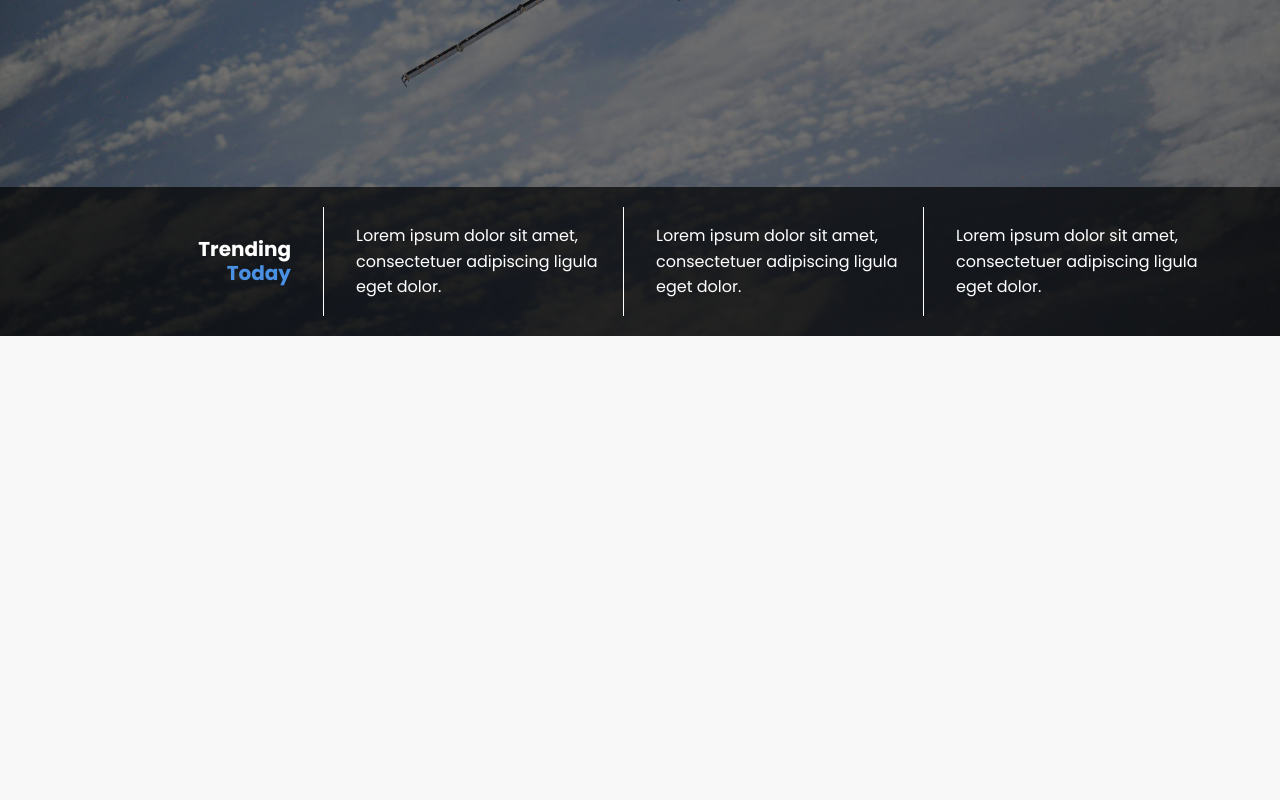
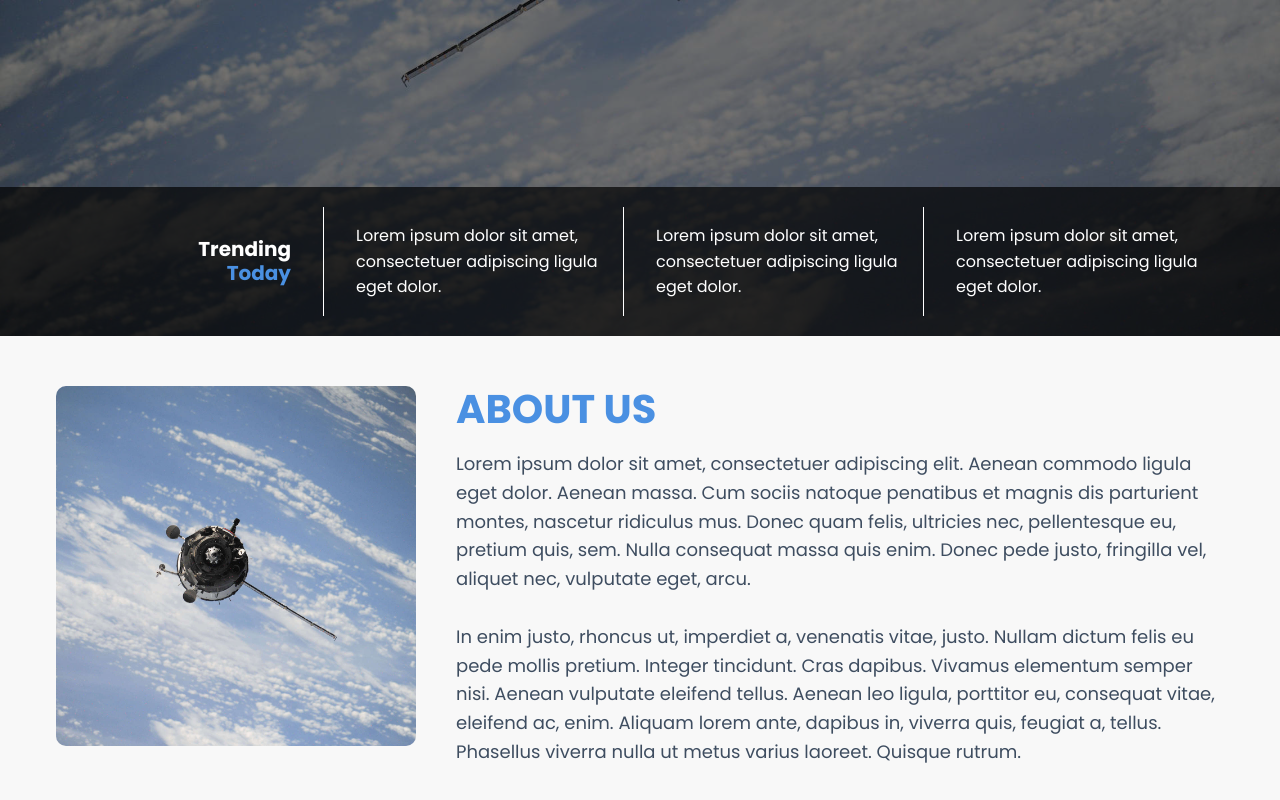
Before and after one commit to thais-falbo/landing-page, a React (Create React App) app: page / in a window 1280 px wide. Shown: the part 464-1264 px from the top of the page. Before the commit the page ends 800 px from the top, so only its background shows below. Built offline with nearby package versions, Linux system fonts and the light colour scheme.

Commit message:
Organism - about

```diff
--- /dev/null
+++ b/src/atomic-design/03-organisms/about/about.tsx
@@ -0,0 +1,39 @@
+import React, { FC, memo } from "react";
+import { StyledAbout, StyledAboutImgWrapper } from "./styled";
+import Grid from "../../01-atoms/grid";
+import Image from "../../01-atoms/image";
+import Paragraph from "../../01-atoms/paragraph";
+import Heading from "../../01-atoms/heading";
+import Theme from "../../../utils/styled/theme";
+
+interface Props {
+  text: string;
+  imageSrc: string;
+  imageAlt: string;
+}
+
+const About: FC<Props> = ({ text, imageSrc, imageAlt }) => (
+  <StyledAbout>
+    <Grid.Container>
+      <Grid.Row>
+        <Grid.Column lg={4} md={12} sm={12}>
+          <StyledAboutImgWrapper>
+            <Image src={imageSrc} alt={imageAlt} width="100%" height="100%" />
+          </StyledAboutImgWrapper>
+        </Grid.Column>
+
+        <Grid.Column lg={8} md={12} sm={12}>
+          <Heading
+            level={2}
+            text="about us"
+            uppercase
+            color={Theme.colors.primary}
+          />
+          <Paragraph text={text} />
+        </Grid.Column>
+      </Grid.Row>
+    </Grid.Container>
+  </StyledAbout>
+);
+
+export default memo(About);
--- /dev/null
+++ b/src/atomic-design/03-organisms/about/index.ts
@@ -0,0 +1,3 @@
+import About from "./about";
+
+export default About;
--- /dev/null
+++ b/src/atomic-design/03-organisms/about/styled.tsx
@@ -0,0 +1,18 @@
+import styled from "styled-components";
+
+export const StyledAbout = styled.section`
+  margin: 5rem 0;
+`;
+
+export const StyledAboutImgWrapper = styled.div`
+  width: 36rem;
+  height: 36rem;
+  border-radius: 1rem;
+  overflow: hidden;
+  margin: 0;
+
+  @media only screen and (max-width: ${({ theme }) => theme.breakpoints.lg}) {
+    width: 100%;
+    height: 30rem;
+  }
+`;
--- a/src/atomic-design/04-templates/home/home.tsx
+++ b/src/atomic-design/04-templates/home/home.tsx
@@ -1,18 +1,20 @@
 import React, { FC } from "react";
 import Hero from "../../03-organisms/hero";
 import Header from "../../03-organisms/header";
+import About from "../../03-organisms/about";
 
 interface Props {
   hero: React.ComponentProps<typeof Hero>;
   header: React.ComponentProps<typeof Header>;
+  about: React.ComponentProps<typeof About>;
 }
 
-const HomeTemplate: FC<Props> = ({ header, hero }) => (
+const HomeTemplate: FC<Props> = ({ header, hero, about }) => (
   <>
     <Header {...header} />
     <Hero {...hero} />
     {/* Carousel */}
-    {/* About */}
+    <About {...about} />
     {/* Footer */}
   </>
 );
--- a/src/atomic-design/05-pages/home/home.tsx
+++ b/src/atomic-design/05-pages/home/home.tsx
@@ -28,8 +28,16 @@ const props: React.ComponentProps<typeof HomeTemplate> = {
       "Lorem ipsum dolor sit amet, consectetuer adipiscing ligula eget dolor."
     ) as [string, string, string],
   },
+  about: {
+    text: `Lorem ipsum dolor sit amet, consectetuer adipiscing elit. Aenean commodo ligula eget dolor. Aenean massa. Cum sociis natoque penatibus et magnis dis parturient montes, nascetur ridiculus mus. Donec quam felis, ultricies nec, pellentesque eu, pretium quis, sem. Nulla consequat massa quis enim. Donec pede justo, fringilla vel, aliquet nec, vulputate eget, arcu.\n\nIn enim justo, rhoncus ut, imperdiet a, venenatis vitae, justo. Nullam dictum felis eu pede mollis pretium. Integer tincidunt. Cras dapibus. Vivamus elementum semper nisi. Aenean vulputate eleifend tellus. Aenean leo ligula, porttitor eu, consequat vitae, eleifend ac, enim. Aliquam lorem ante, dapibus in, viverra quis, feugiat a, tellus. Phasellus viverra nulla ut metus varius laoreet. Quisque rutrum.
+    `,
+    imageAlt: "Capsule",
+    imageSrc: Capsule,
+  },
 };
 
-const Home: FC = () => <HomeTemplate header={props.header} hero={props.hero} />;
+const Home: FC = () => (
+  <HomeTemplate header={props.header} hero={props.hero} about={props.about} />
+);
 
 export default Home;
```
Also changed, not shown: 2 other files (tests, documents, lock files or other folders).
